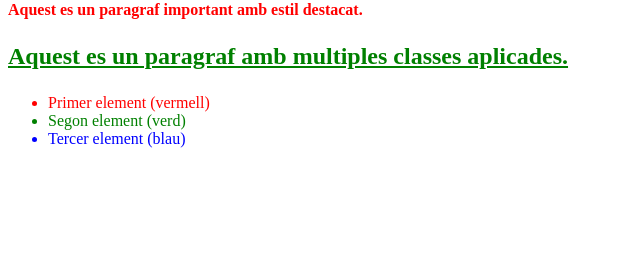
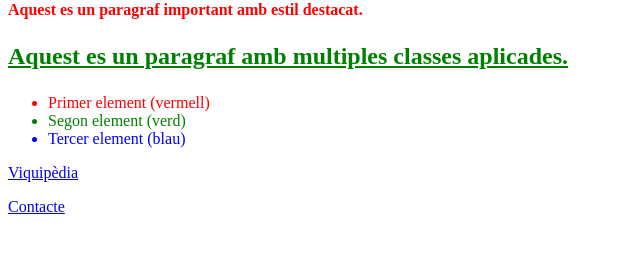
Before and after one commit to ariadnamn/DAM1M04-Exercici001, a plain HTML site: page index.html in a window 1280 px wide. Shown: the part 79-332 px from the top of the page, without its empty margins (0-640 px from the left). Drawn offline with Linux system fonts and the light colour scheme.

Commit message:
Afegir lines de codi enllaços
He afegit dos linies de codi, enllaç extern i enllaç intern

```diff
--- a/index.html
+++ b/index.html
@@ -15,3 +15,12 @@
         <li class="verd">Segon element (verd)</li>
         <li class="blau">Tercer element (blau)</li>
     </ul>
+
+    <p>
+        <a href="https://www.wikipedia.org" target="_blank">Viquipèdia</a>
+    </p>
+    <p>
+        <a href="contacte.html">Contacte</a>
+    </p>
+    </body>
+    </html>
```
